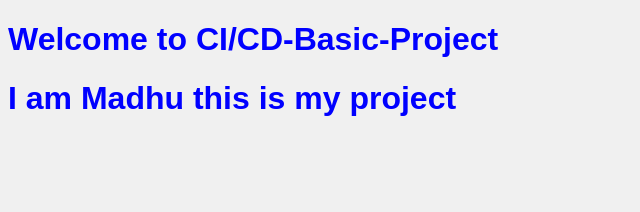
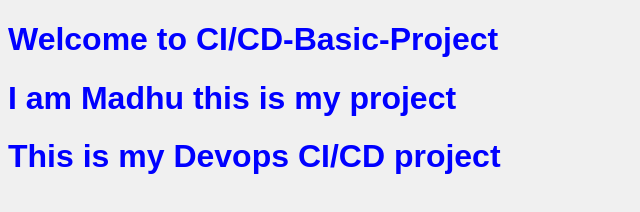
Before and after one commit to Madhusiddani/CI-CD-Basic-Project, a plain HTML site: page index.html in a window 1280 px wide. Shown: the whole page, without its empty margins (0-640 px from the left). Drawn offline with Linux system fonts and the light colour scheme.

Commit message:
added info with project

```diff
--- a/index.html
+++ b/index.html
@@ -6,6 +6,7 @@
 <body>
   <h1>Welcome to CI/CD-Basic-Project</h1>
   <h1>I am Madhu this is my project</h1>
+  <h1>This is my Devops CI/CD project</h1>
   <script src="script.js"></script>
 </body>
 </html>
```
